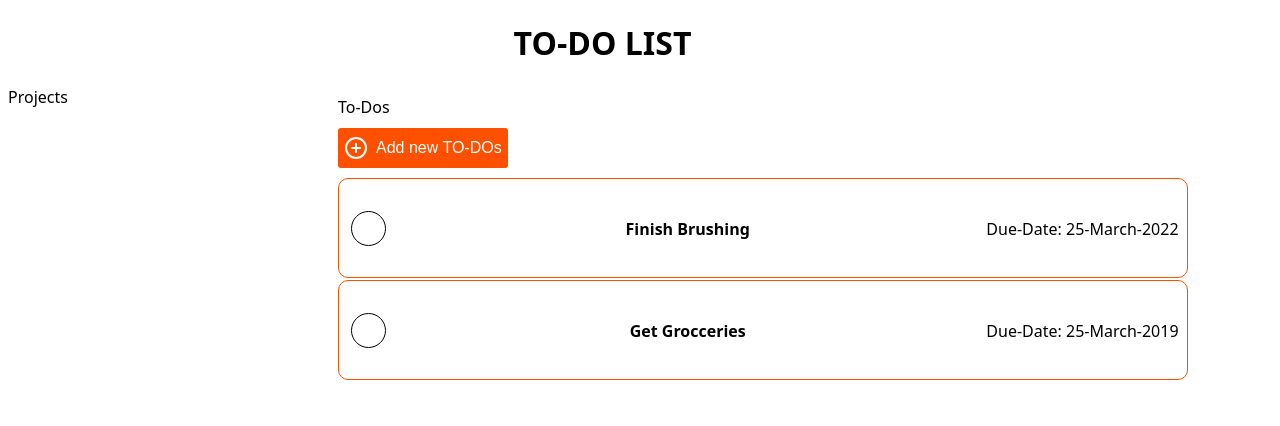
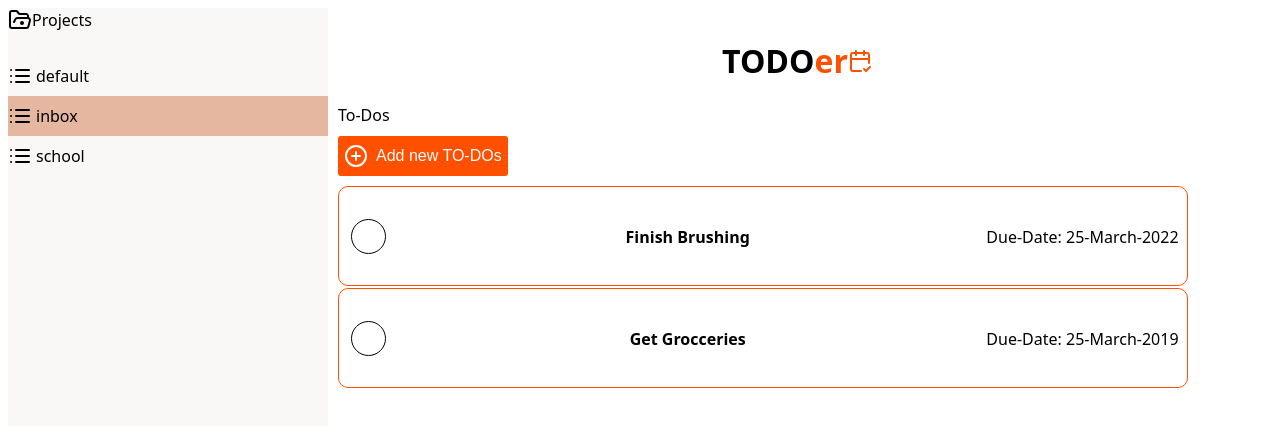
Before and after one commit to dracuusta/ToDoApp, a website built with webpack: page src/template.html in a window 1280 px wide. Built offline with nearby package versions, Linux system fonts and the light colour scheme.

Commit message:
improved ui and added projects tab

```diff
--- a/src/modules/ui.js
+++ b/src/modules/ui.js
@@ -11,20 +11,22 @@ export default class UI{
         this.currentProject="inbox";
         this.todoList.getProject("inbox").addTask(new Tasks("Finish Brushing","study",new Date("2022-03-25"),"urgent"));
         this.todoList.getProject("inbox").addTask(new Tasks("Get Grocceries","study",new Date("2019-03-25"),"urgent"));
+        this.todoList.getProject("school").addTask(new Tasks("Get Grocceries","study",new Date("2019-03-25"),"urgent"));
 
         this.attachEventListeners = this.attachEventListeners.bind(this);
         this.toDoEventListener = this.toDoEventListener.bind(this);
-    this.formEventListener = this.formEventListener.bind(this);
-    this.renderProjects = this.renderProjects.bind(this);
+        this.formEventListener = this.formEventListener.bind(this);
+        this.renderProjectsTodos = this.renderProjectsTodos.bind(this);
+        this.renderProjects = this.renderProjects.bind(this);
 
-    this.attachEventListeners();
+        this.attachEventListeners();
     }
 
      attachEventListeners(){
         const openBtnDiv=document.querySelector('.open-btn');
         const formDiv=document.querySelector('form');
+        this.renderProjectsTodos();
         this.renderProjects();
-
 
         openBtnDiv.addEventListener('click',this.toDoEventListener);
         formDiv.addEventListener('submit',this.formEventListener);
@@ -39,7 +41,7 @@ export default class UI{
 
     formEventListener(e){
         e.preventDefault();
-
+        console.log('clicked');
         const title=document.getElementById('title').value;
         const description=document.getElementById('description').value;
         const priority=document.getElementById('priority').text;
@@ -48,7 +50,7 @@ export default class UI{
         const task=new Tasks(title,description,dueDate,priority);
 
         this.todoList.getProject(this.currentProject).addTask(task);
-        this.renderProjects();
+        this.renderProjectsTodos();
         const modal=document.querySelector('[data-modal]');
         modal.close();
 
@@ -56,13 +58,13 @@ export default class UI{
 
    };
 
-   renderProjects(){
+   renderProjectsTodos(){
     const projectsDiv=document.querySelector('.project-todos-flexible');
-    console.log(this.todoList);
     projectsDiv.innerHTML="";
    this.todoList.projects.forEach((project)=>{
        if(project.tasks){
         project.tasks.forEach((task, index) => {
+            if(this.currentProject===project.name){
             const title=task.title;
             const dueDate=format(task.dueDate,"dd-MMMM-yyyy");
             const cardDiv=document.createElement('div');
@@ -78,11 +80,28 @@ export default class UI{
             dueDateDiv.innerText=`Due-Date: ${dueDate}`;
             cardDiv.append(inputCheckBoxDiv,titleDiv,dueDateDiv);
             projectsDiv.append(cardDiv);
-          });
+       }});
        }
     });
+   }
 
 
+
+   renderProjects(){
+    const projectsDiv=document.querySelector('.projects');
+    projectsDiv.innerHTML="";
+    this.todoList.projects.forEach((project)=>{
+        const projectName=project.name;
+        const projectNameDiv=document.createElement('div');
+        projectNameDiv.innerHTML=``;
+        if(projectName===this.currentProject)
+        {
+            projectNameDiv.classList.add('currentProject');
+        }
+        projectNameDiv.classList.add('project-name');
+        projectNameDiv.innerHTML=`<svg xmlns="http://www.w3.org/2000/svg" width="24" height="24" viewBox="0 0 24 24" fill="none" stroke="currentColor" stroke-width="2" stroke-linecap="round" stroke-linejoin="round" class="lucide lucide-list"><line x1="8" x2="21" y1="6" y2="6"/><line x1="8" x2="21" y1="12" y2="12"/><line x1="8" x2="21" y1="18" y2="18"/><line x1="3" x2="3.01" y1="6" y2="6"/><line x1="3" x2="3.01" y1="12" y2="12"/><line x1="3" x2="3.01" y1="18" y2="18"/></svg><span>${projectName}</span>`;
+        projectsDiv.append(projectNameDiv);
+    })
    }
 
 }
--- a/src/styles.css
+++ b/src/styles.css
@@ -14,11 +14,15 @@ body{
 
 .projects{
     width: 25vw;
+    height: 15vh;
     display: grid;
     grid-template-rows: repeat(auto,5vh);
 }
 
-
+.left-sidebar{
+    background-color:#faf8f7;
+    height:100vh;
+}
 .main-container{
     width: 80vw;
 }
@@ -70,6 +74,14 @@ button:hover {
     box-shadow: 0 0 0 0 #fff, 0 0 0 3px;
 }
 
+.hdn-banner{
+    margin-left:30vw;
+}
+
+.currentProject{
+    background-color: #e5b6a0;
+    width: 25vw;
+}
 
 .rounded-checkbox {
     width:35px;
@@ -89,3 +101,11 @@ button:hover {
     clip-path: circle(50% at 50% 50%);
     background-color: blue;
   }
+
+
+.project-name{
+    display: flex;
+    justify-self: left;
+    gap: 4px;
+    align-items: center;
+}
--- a/src/template.html
+++ b/src/template.html
@@ -8,16 +8,13 @@
         <meta name="viewport" content="width=device-width, initial-scale=1">
     </head>
     <body>
-        <h1 style="margin-left: 40%">TO-DO LIST</h1>
         <div class="container">
             <div class="left-sidebar">
-                <div class="left-siderbar-hdn">Projects</div>
+                <div style="display: flex; align-items: center; margin-bottom: 3vh;" class="left-siderbar-hdn"><svg xmlns="http://www.w3.org/2000/svg" width="24" height="24" viewBox="0 0 24 24" fill="none" stroke="currentColor" stroke-width="2" stroke-linecap="round" stroke-linejoin="round" class="lucide lucide-folder-open-dot"><path d="m6 14 1.45-2.9A2 2 0 0 1 9.24 10H20a2 2 0 0 1 1.94 2.5l-1.55 6a2 2 0 0 1-1.94 1.5H4a2 2 0 0 1-2-2V5c0-1.1.9-2 2-2h3.93a2 2 0 0 1 1.66.9l.82 1.2a2 2 0 0 0 1.66.9H18a2 2 0 0 1 2 2v2"/><circle cx="14" cy="15" r="1"/></svg>Projects</div>
                 <div class="projects"></div>
             </div>
-            <div class="container">
-
-            </div>
             <div style="padding:10px" class="main-container">
+                <h1 class="hdn-banner">TODO<span style="color:#ff5000">er</span><svg style="color:#ff5000" xmlns="http://www.w3.org/2000/svg" width="24" height="24" viewBox="0 0 24 24" fill="none" stroke="currentColor" stroke-width="2" stroke-linecap="round" stroke-linejoin="round" class="lucide lucide-calendar-check-2"><path d="M8 2v4"/><path d="M16 2v4"/><path d="M21 14V6a2 2 0 0 0-2-2H5a2 2 0 0 0-2 2v14a2 2 0 0 0 2 2h8"/><path d="M3 10h18"/><path d="m16 20 2 2 4-4"/></svg></h1>
                 <div class="project-todos">To-Dos</div>
                 <button style="display:flex; height:5vh; gap:8px; margin-top:10px; align-items: center; margin-bottom: 10px" class="open-btn"><svg xmlns="http://www.w3.org/2000/svg" width="24" height="24" viewBox="0 0 24 24" fill="none" stroke="currentColor" stroke-width="2" stroke-linecap="round" stroke-linejoin="round" class="lucide lucide-plus-circle"><circle cx="12" cy="12" r="10"/><path d="M8 12h8"/><path d="M12 8v8"/></svg>   Add new TO-DOs</button>
                 <dialog data-modal>
```
Also changed, not shown: dist/index.html, dist/main.js.
